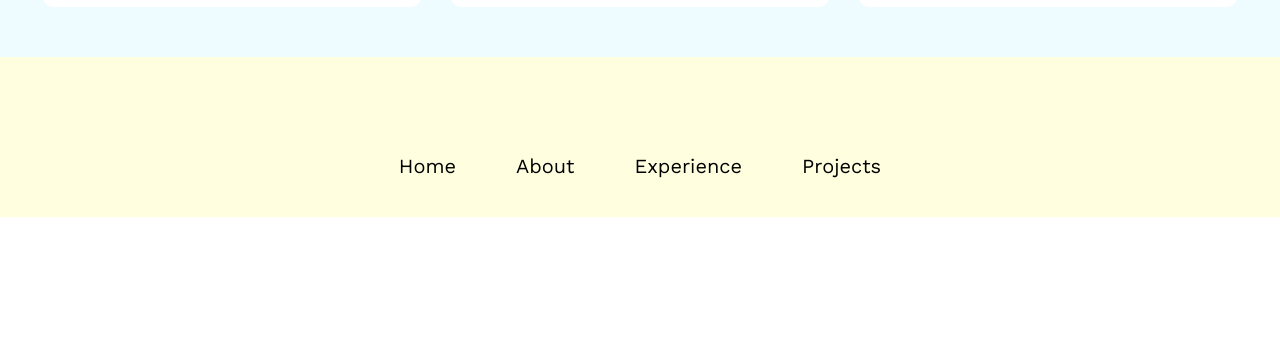
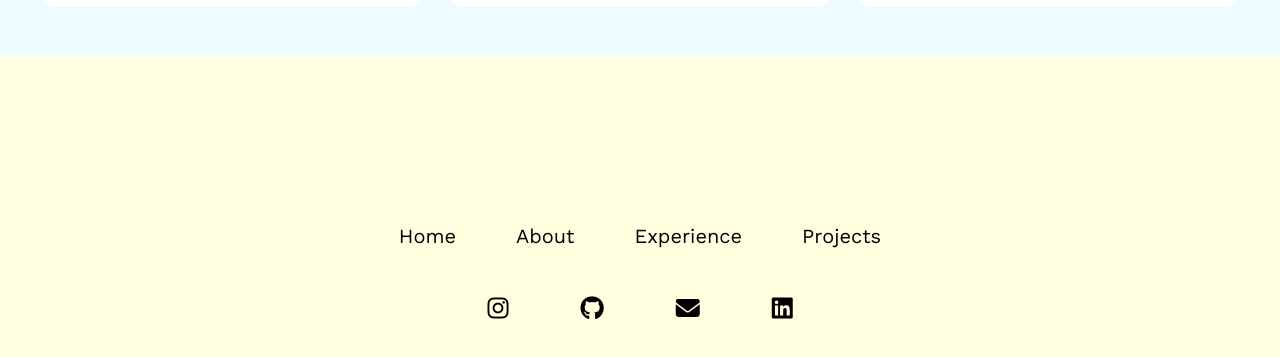
Before and after one commit to nareshpittu769/React-fullstack-portfolio, a React (Create React App) app: page / in a window 1280 px wide. Shown: the part 1493-1850 px from the top of the page. Before the commit the page ends 1710 px from the top, so only its background shows below. Built offline with nearby package versions, Linux system fonts and the light colour scheme; a web font is replaced by a local one.

Commit message:
responsive added

```diff
--- a/src/components/footer/footer.css
+++ b/src/components/footer/footer.css
@@ -1,6 +1,5 @@
 #footer {
   width: 100%;
-  max-height: 20vh;
   display: flex;
   align-items: center;
   justify-content: center;
@@ -22,7 +21,7 @@
   font-size: 16px;
   font-weight: 400;
   flex-wrap: wrap;
-  margin: 30px 0px;
+  margin: 20px 0px;
 }
 #footer .container .navlinks .navlink:hover {
   color: rgb(40, 133, 102);
@@ -34,7 +33,7 @@
   font-size: 20px;
   font-weight: 400;
   flex-wrap: wrap;
-  padding-bottom: 30px;
+  padding-bottom: 40px;
 }
 #footer .container .social-links .link:hover {
   color: rgb(40, 133, 102);
@@ -46,7 +45,6 @@
     font-size: 20px;
     font-weight: 400;
     flex-wrap: wrap;
-
   }
   #footer .container .navlinks .navlink:hover {
     color: rgb(40, 133, 102);
--- a/src/components/navbar/navbar.css
+++ b/src/components/navbar/navbar.css
@@ -1,6 +1,5 @@
 #navbar {
   width: 100%;
-  max-height: 12vh;
   background-color: white;
   position: fixed;
   top: 0;
@@ -82,8 +81,6 @@
   color: rgb(18, 112, 112);
 }
 
-
-
 .dropdown {
   position: relative;
   display: inline-block;
@@ -117,16 +114,12 @@
   border-radius: 10px;
 }
 
-
-
-@media screen and (min-width:768px) {
-
+@media screen and (min-width: 768px) {
 }
 
 @media screen and (min-width: 992px) {
   #navbar {
     width: 100%;
-    max-height: 12vh;
     padding: 10px 0px;
     z-index: 20;
   }
```
